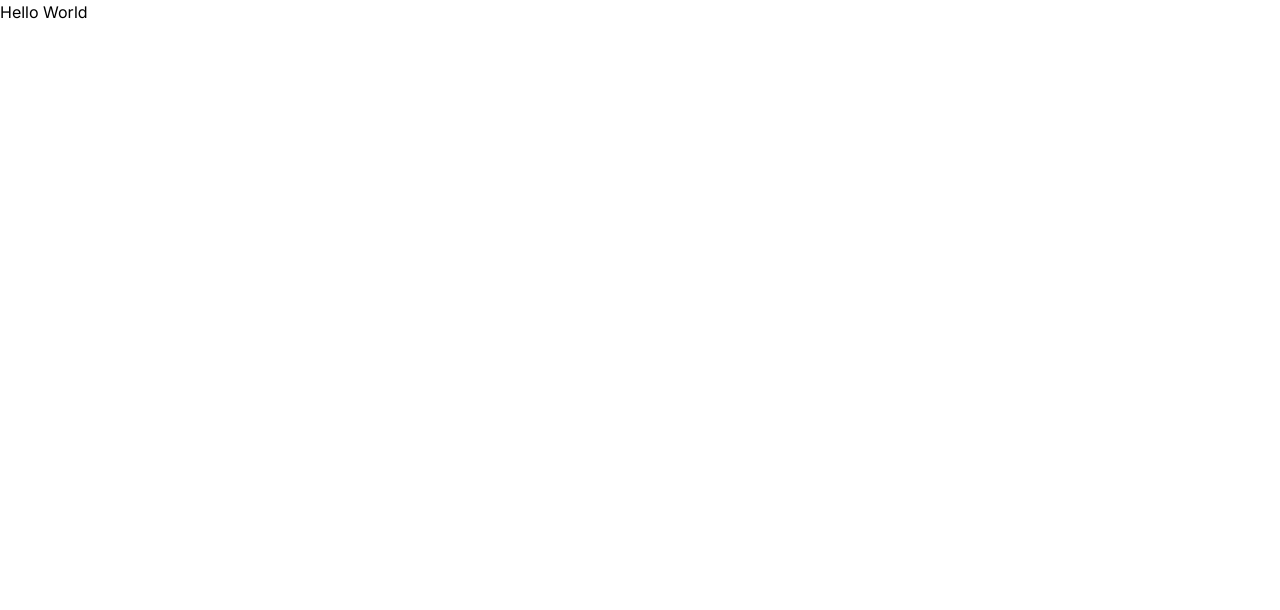
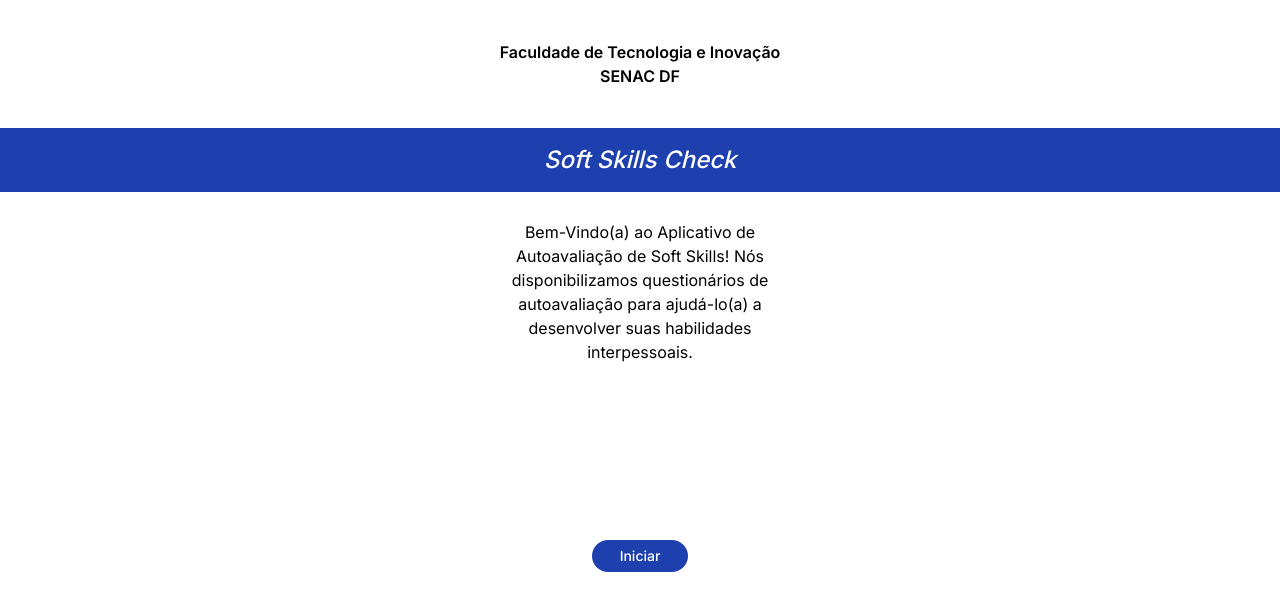
Before and after one commit to facsenacdf-2024/soft-skills-app, a Next.js app: page / in a window 1280 px wide. Shown: the top 610 px of the page. Built offline with nearby package versions, Linux system fonts and the light colour scheme.

Commit message:
feat: create home page

```diff
--- a/src/app/page.tsx
+++ b/src/app/page.tsx
@@ -1,5 +1,27 @@
+'use client';
+
+import Anchor from "./components/anchor";
+
 export default function Home() {
   return (
-    <h1>Hello World</h1>
+    <main>
+      <div className="max-w-xs mx-auto my-10">
+        <h1 className="font-semibold text-center">Faculdade de Tecnologia e Inovação SENAC DF</h1>
+      </div>
+
+      <div className="bg-blue-800 w-full py-4">
+        <h1 className="text-center text-2xl italic font-medium text-white">Soft Skills Check</h1>
+      </div>
+
+      <section className="max-w-xs mx-auto my-7">
+        <p className="text-center">
+          Bem-Vindo(a) ao Aplicativo de Autoavaliação de Soft Skills!
+          Nós disponibilizamos questionários de autoavaliação para
+          ajudá-lo(a) a desenvolver suas habilidades interpessoais.
+        </p>
+
+        <Anchor link="/inteligencia-emocional" title="Iniciar" className="my-44 w-fit mx-auto block" />
+      </section>
+    </main>
   );
 }
```
